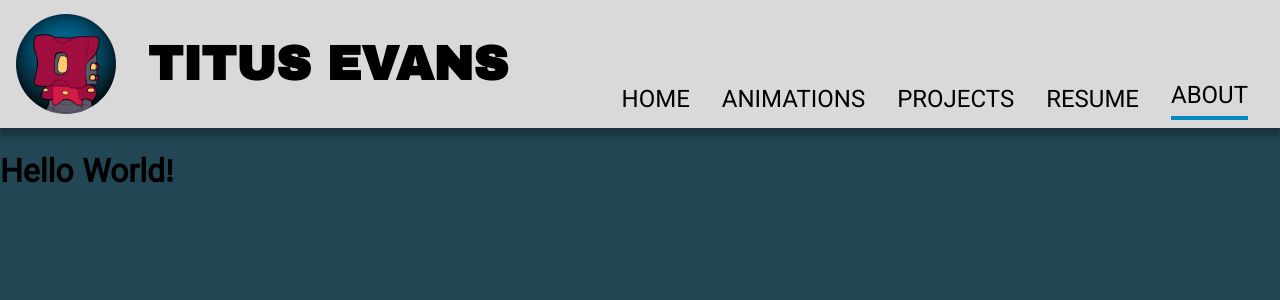
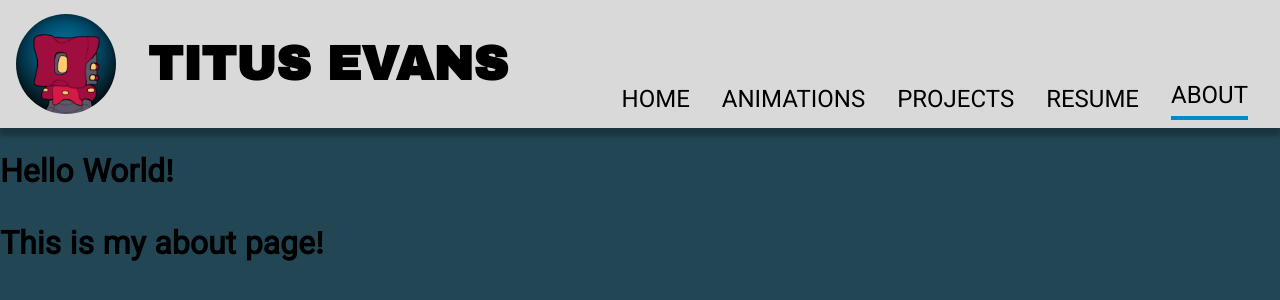
Before and after one commit to SnaveSutit/SnaveSutit.github.io, a SvelteKit app: page /about in a window 1280 px wide. Shown: the top 300 px of the page. Built offline with nearby package versions, Linux system fonts and the light colour scheme.

Commit message:
Update +page.svelte

```diff
--- a/src/routes/about/+page.svelte
+++ b/src/routes/about/+page.svelte
@@ -1 +1,2 @@
 <h1>Hello World!</h1>
+<h1>This is my about page!</h1>
```
